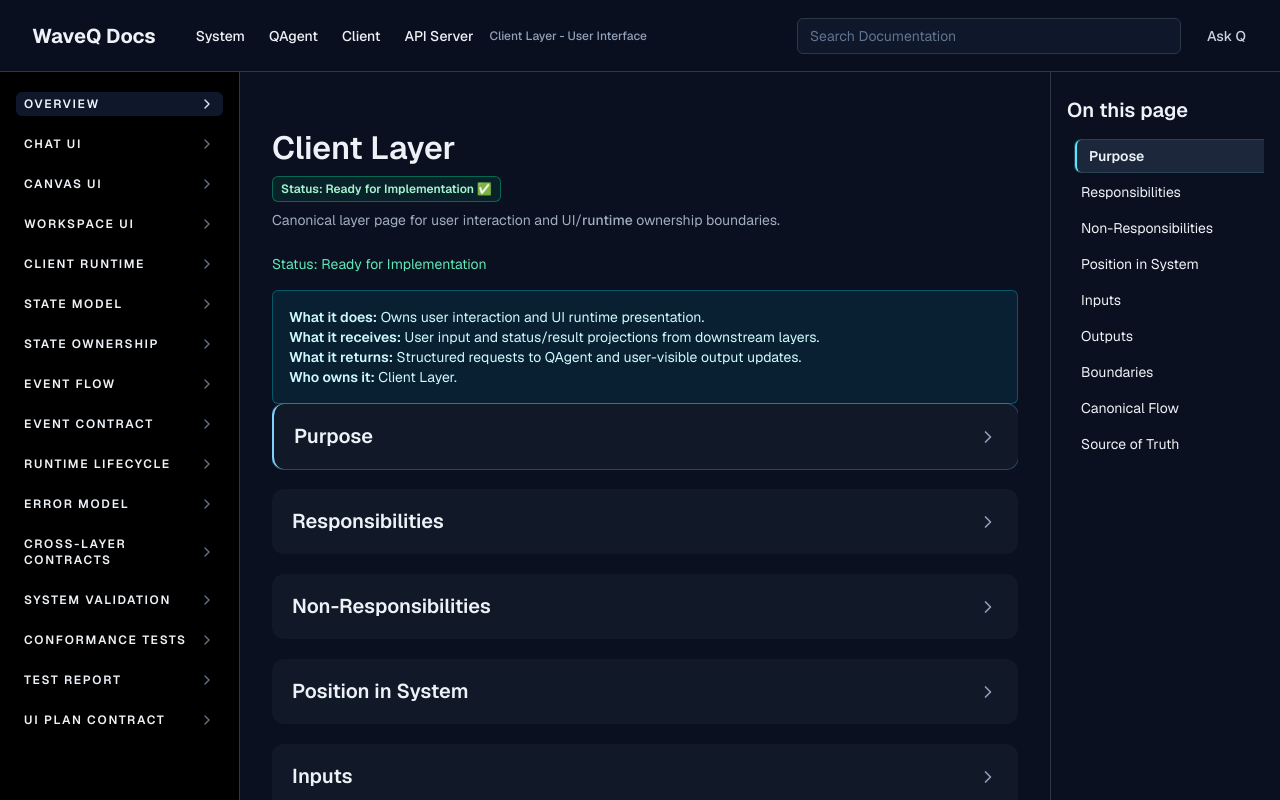
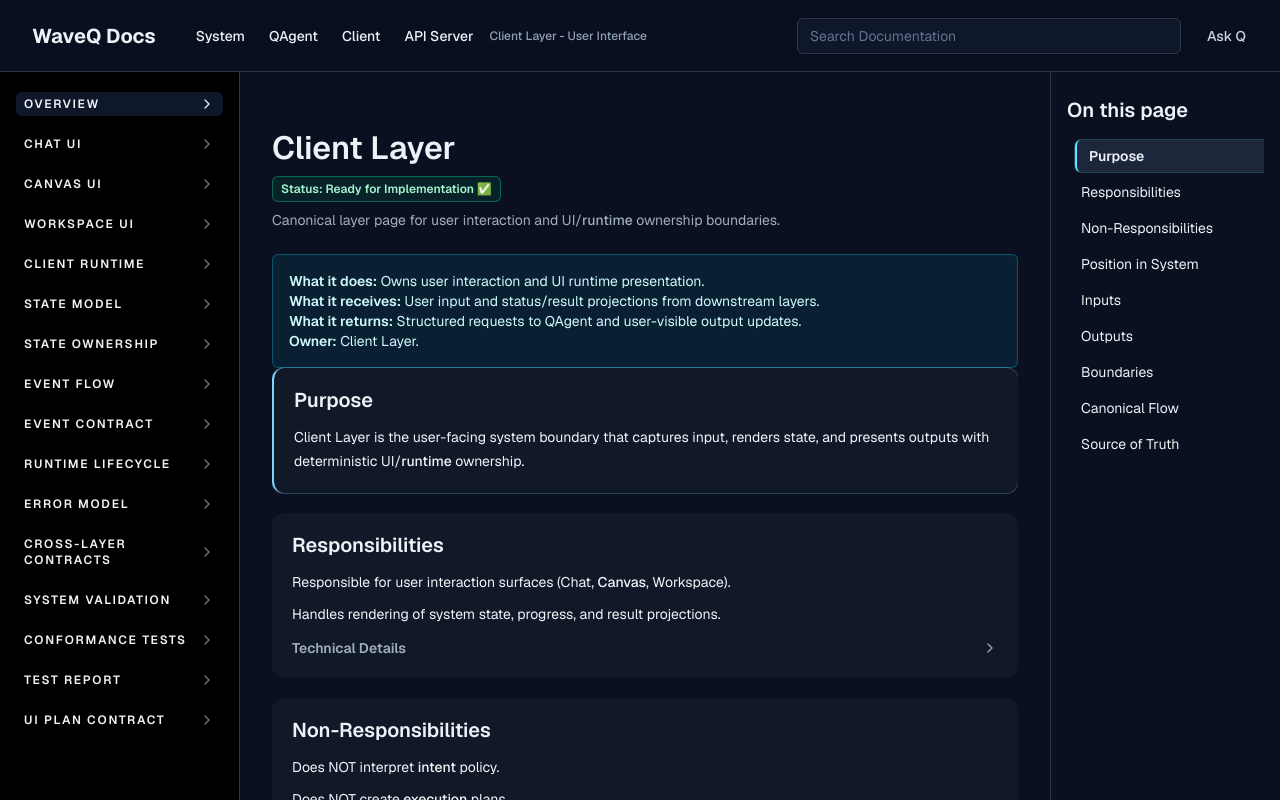
Before and after one commit to liormedan/Qagent-WebSiteDoc, a Next.js app: page /docs/client in a window 1280 px wide. Built offline with nearby package versions, Linux system fonts and the light colour scheme.

Commit message:
docs: remove status duplication and strengthen canonical layer content

```diff
--- a/src/app/docs/api/page.tsx
+++ b/src/app/docs/api/page.tsx
@@ -54,7 +54,6 @@ export default function ApiPage() {
     <main className="space-y-6">
       <section className="space-y-2">
         <h1 className="text-3xl font-semibold">{API_SERVER_CANONICAL_NAME}</h1>
-        <p className="text-sm text-emerald-300">Status: Ready for Implementation</p>
         <p className="text-[var(--muted)]">Execution orchestration layer that receives plans, manages jobs, and executes workflows.</p>
       </section>
 
@@ -102,6 +101,7 @@ export default function ApiPage() {
           <li>Input: {EXECUTION_REQUEST_ENVELOPE.name}</li>
           <li>Output: Job + Status</li>
           <li>Core Endpoints: `/run`, `/jobs`, `/files`, `/health`</li>
+          <li>Owner: API Server Layer</li>
         </ul>
       </section>
 
--- a/src/app/docs/client/page.tsx
+++ b/src/app/docs/client/page.tsx
@@ -11,12 +11,11 @@ export default function ClientOverviewPage() {
   return (
     <DocsContent>
       <PageTitle title={CLIENT_LAYER_CANONICAL_NAME} description="Canonical layer page for user interaction and UI/runtime ownership boundaries." />
-      <p className="text-sm text-emerald-300">Status: Ready for Implementation</p>
       <section className="mt-4 rounded-md border border-cyan-400/30 bg-cyan-500/10 p-4 text-sm text-cyan-100">
         <p><span className="font-semibold">What it does:</span> Owns user interaction and UI runtime presentation.</p>
         <p><span className="font-semibold">What it receives:</span> User input and status/result projections from downstream layers.</p>
         <p><span className="font-semibold">What it returns:</span> Structured requests to QAgent and user-visible output updates.</p>
-        <p><span className="font-semibold">Who owns it:</span> Client Layer.</p>
+        <p><span className="font-semibold">Owner:</span> Client Layer.</p>
       </section>
 
       <div className="flex flex-col gap-5">
@@ -25,7 +24,6 @@ export default function ClientOverviewPage() {
           body={[
             "Client Layer is the user-facing system boundary that captures input, renders state, and presents outputs with deterministic UI/runtime ownership.",
           ]}
-          collapsible
         >
           <p className="text-sm text-[var(--muted)]">
             Canonical concepts: <Link href="/docs/client" className="text-[var(--accent)] hover:underline">Client Layer</Link>,{" "}
@@ -41,7 +39,6 @@ export default function ClientOverviewPage() {
             "Handles rendering of system state, progress, and result projections.",
             "Owns client-side UI/runtime state boundaries and event emission semantics.",
           ]}
-          collapsible
         />
 
         <SectionBlock
@@ -52,7 +49,6 @@ export default function ClientOverviewPage() {
             "Does NOT own job lifecycle authority.",
             "Does NOT execute API runtime jobs.",
           ]}
-          collapsible
         />
 
         <SectionBlock
@@ -62,7 +58,6 @@ export default function ClientOverviewPage() {
             "Before: user request and interaction intent.",
             "After: QAgent structured processing and API execution lifecycle.",
           ]}
-          collapsible
         >
           <p className="text-sm text-[var(--muted)]">
             Cross-layer links: <Link href="/docs/q-agent" className="text-[var(--accent)] hover:underline">QAgent</Link>{" -> "}
@@ -76,7 +71,6 @@ export default function ClientOverviewPage() {
             "Receives user input events and interaction actions from the user boundary.",
             "Receives plan/status/result projections from QAgent and API server surfaces.",
           ]}
-          collapsible
         >
           <p className="text-sm text-[var(--muted)]">
             Linked concepts: <Link href="/docs/architecture/modules/dal" className="text-[var(--accent)] hover:underline">Plan</Link>,{" "}
@@ -90,7 +84,6 @@ export default function ClientOverviewPage() {
             "Produces structured request events to QAgent.",
             "Produces deterministic UI state updates and output presentation for users.",
           ]}
-          collapsible
         />
 
         <SectionBlock
@@ -100,18 +93,18 @@ export default function ClientOverviewPage() {
             "Client Layer MUST NOT redefine API job status ownership.",
             "Job status/progress authority belongs to API Status Tracker, not client UI.",
           ]}
-          collapsible
         />
 
-        <SectionBlock title="Canonical Flow" body={[CLIENT_CANONICAL_FLOW]} collapsible />
+        <SectionBlock title="Canonical Flow" body={[CLIENT_CANONICAL_FLOW]} />
 
         <SectionBlock
           title="Source of Truth"
           body={[
-            `Canonical location: ${CLIENT_LAYER_DOC_SOURCE_OF_TRUTH.canonicalLocation}`,
+            `Canonical layer page: ${CLIENT_LAYER_DOC_SOURCE_OF_TRUTH.canonicalLocation}.`,
+            "This page is authoritative for Client layer role, ownership boundaries, and canonical flow.",
+            "Client subpages are child specifications and must not redefine layer-level ownership contracts.",
             CLIENT_LAYER_DOC_SOURCE_OF_TRUTH.rule,
           ]}
-          collapsible
         />
       </div>
     </DocsContent>
--- a/src/app/docs/q-agent/page.tsx
+++ b/src/app/docs/q-agent/page.tsx
@@ -61,19 +61,17 @@ export default function QAgentPage() {
   return (
     <DocsContent>
       <PageTitle title="QAgent Layer" description="Canonical layer page for QAgent responsibilities, gates, and execution handoff semantics." />
-      <p className="text-sm text-emerald-300">Status: Ready for Implementation</p>
       <section className="mt-4 rounded-md border border-cyan-400/30 bg-cyan-500/10 p-4 text-sm text-cyan-100">
         <p><span className="font-semibold">What it does:</span> Converts user goals into approved execution-ready handoff artifacts.</p>
         <p><span className="font-semibold">What it receives:</span> Client context, intent signals, and internal analysis evidence.</p>
         <p><span className="font-semibold">What it returns:</span> Approved execution request handoff and lineage references.</p>
-        <p><span className="font-semibold">Who owns it:</span> QAgent Layer.</p>
+        <p><span className="font-semibold">Owner:</span> QAgent Layer.</p>
       </section>
 
       <div className="flex flex-col gap-5">
         <SectionBlock
           title="Purpose"
           body={["QAgent Layer converts user goals into validated, approved, and traceable execution handoff artifacts for API Server Layer."]}
-          collapsible
         >
           <p className="text-sm text-[var(--muted)]">
             Canonical concepts: <Link href="/docs/q-agent" className="text-[var(--accent)] hover:underline">QAgent</Link>,{" "}
@@ -89,7 +87,6 @@ export default function QAgentPage() {
             "Handles approval-gated transition toward execution handoff.",
             "Owns QAgent-side lineage semantics and bridge readiness.",
           ]}
-          collapsible
         />
 
         <SectionBlock
@@ -99,7 +96,6 @@ export default function QAgentPage() {
             "Does NOT redefine API status tracker ownership.",
             "Does NOT execute infrastructure-level runtime scheduling.",
           ]}
-          collapsible
         />
 
         <SectionBlock
@@ -108,7 +104,6 @@ export default function QAgentPage() {
             "Before: Client Layer interaction and input capture.",
             "After: API Server Layer /run intake and job lifecycle orchestration.",
           ]}
-          collapsible
         >
           <p className="text-sm text-[var(--muted)]">
             Cross-layer links: <Link href="/docs/client" className="text-[var(--accent)] hover:underline">Client Layer</Link>{" -> "}
@@ -122,7 +117,6 @@ export default function QAgentPage() {
             "Receives user interaction context and request payloads from Client Layer.",
             "Receives analysis/context evidence from upstream QAgent internal modules.",
           ]}
-          collapsible
         />
 
         <SectionBlock
@@ -131,7 +125,6 @@ export default function QAgentPage() {
             "Produces approved execution handoff artifacts (Execution Request Envelope bridge context).",
             "Produces QAgent lineage references for status and version correlation.",
           ]}
-          collapsible
         >
           <p className="text-sm text-[var(--muted)]">
             Contract links:{" "}
@@ -150,22 +143,22 @@ export default function QAgentPage() {
             "QAgent MUST NOT replace API status/progress authority.",
             "QAgent MUST maintain canonical handoff mapping without post-approval semantic mutation.",
           ]}
-          collapsible
         />
 
-        <SectionBlock title="Canonical Flow" body={[QAGENT_CANONICAL_FLOW]} collapsible />
+        <SectionBlock title="Canonical Flow" body={[QAGENT_CANONICAL_FLOW]} />
 
         {qagentSubsections.map((section) => (
-          <SectionBlock key={section.title} title={section.title} body={section.lines} collapsible />
+          <SectionBlock key={section.title} title={section.title} body={section.lines} />
         ))}
 
         <SectionBlock
           title="Source of Truth"
           body={[
-            `Canonical location: ${QAGENT_DOC_SOURCE_OF_TRUTH.canonicalLocation}`,
+            `Canonical layer page: ${QAGENT_DOC_SOURCE_OF_TRUTH.canonicalLocation}.`,
+            "This page is authoritative for QAgent layer role, boundaries, and canonical flow.",
+            "Subpages and module pages are child specifications and must not redefine this layer contract.",
             QAGENT_DOC_SOURCE_OF_TRUTH.rule,
           ]}
-          collapsible
         />
       </div>
     </DocsContent>
--- a/src/app/docs/system/[layer]/page.tsx
+++ b/src/app/docs/system/[layer]/page.tsx
@@ -143,7 +143,6 @@ export default async function SystemLayerPage({ params }: { params: Promise<{ la
   return (
     <DocsContent>
       <PageTitle title={`${title} - System View`} description="System-level summary for this layer in the WaveQ architecture map." />
-      <p className="text-sm text-emerald-300">Status: Ready for Implementation</p>
 
       <div className="mt-4 space-y-4 rounded-md border border-[var(--border)] bg-slate-900/30 p-4 text-sm text-slate-300">
         <section className="space-y-2">
--- a/src/app/docs/system/page.tsx
+++ b/src/app/docs/system/page.tsx
@@ -146,7 +146,6 @@ export default function SystemPage() {
   return (
     <DocsContent>
       <PageTitle title="WaveQ System Structure" description="This page presents the full architecture of WaveQ as a unified system." />
-      <p className="text-sm text-emerald-300">Status: Ready for Implementation</p>
 
       <section className="mt-4 space-y-3 rounded-md border border-cyan-400/30 bg-cyan-500/10 p-4">
         <h2 className="text-lg font-semibold text-cyan-100">Start Exploring</h2>
--- a/src/components/layout/DocsSidebar.tsx
+++ b/src/components/layout/DocsSidebar.tsx
@@ -272,6 +272,18 @@ function toQAgentHref(href: string): string {
   return href;
 }
 
+function normalizePath(path: string): string {
+  if (!path) return "";
+  return path.length > 1 && path.endsWith("/") ? path.slice(0, -1) : path;
+}
+
+function isSectionActive(pathname: string, href: string): boolean {
+  const path = normalizePath(pathname);
+  const target = normalizePath(href.split("#")[0] ?? href);
+  if (!target) return false;
+  return path === target || path.startsWith(`${target}/`);
+}
+
 function useHydrated() {
   return useSyncExternalStore(
     () => () => {},
@@ -324,7 +336,7 @@ export function DocsSidebar({ className, onNavigate }: { className?: string; onN
                   "group flex items-center justify-between rounded-md px-2 py-1 text-left text-xs uppercase tracking-[0.14em] transition-colors",
                   apiContext && section.level === "primary" ? "font-bold text-slate-200" : "font-semibold",
                   apiContext && section.level === "secondary" ? "pl-5" : "",
-                  !section.href.includes("#") && safePathname === section.href.split("#")[0]
+                  isSectionActive(safePathname, section.href)
                     ? "bg-slate-900 text-slate-100"
                     : "text-slate-500 hover:bg-slate-950/70 hover:text-slate-300",
                 )}
@@ -333,7 +345,7 @@ export function DocsSidebar({ className, onNavigate }: { className?: string; onN
                 <ChevronRight
                   className={cn(
                     "h-4 w-4 shrink-0 transition-colors",
-                    !section.href.includes("#") && safePathname === section.href.split("#")[0] ? "text-slate-200" : "text-slate-500 group-hover:text-slate-300",
+                    isSectionActive(safePathname, section.href) ? "text-slate-200" : "text-slate-500 group-hover:text-slate-300",
                   )}
                 />
               </Link>
```
